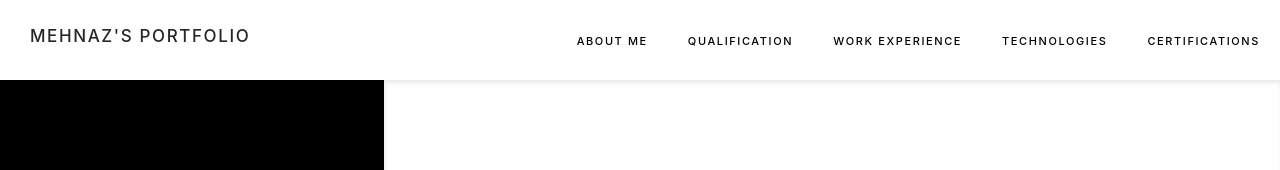
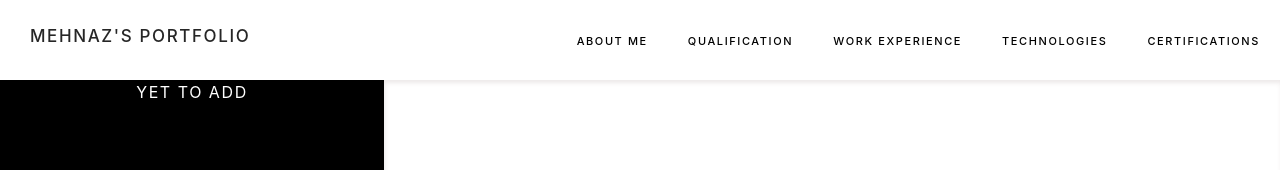
Before and after one commit to mehnazb3/just-do-it, a React (Create React App) app: page / in a window 1280 px wide. Shown: the top 170 px of the page. Built offline with nearby package versions, Linux system fonts and the light colour scheme.

Commit message:
Minor changes

```diff
--- a/src/components/ContentSection/ContentColLeft/index.tsx
+++ b/src/components/ContentSection/ContentColLeft/index.tsx
@@ -6,7 +6,7 @@ const ContentColLeft: FC = () => {
   return (
     <ContentColLeftWrapper>
       <InfoWrapper>
-        <span></span>
+        <span>YET TO ADD</span>
       </InfoWrapper>
       <ProfileWrapper src={avatarIcon} />
     </ContentColLeftWrapper>
```
